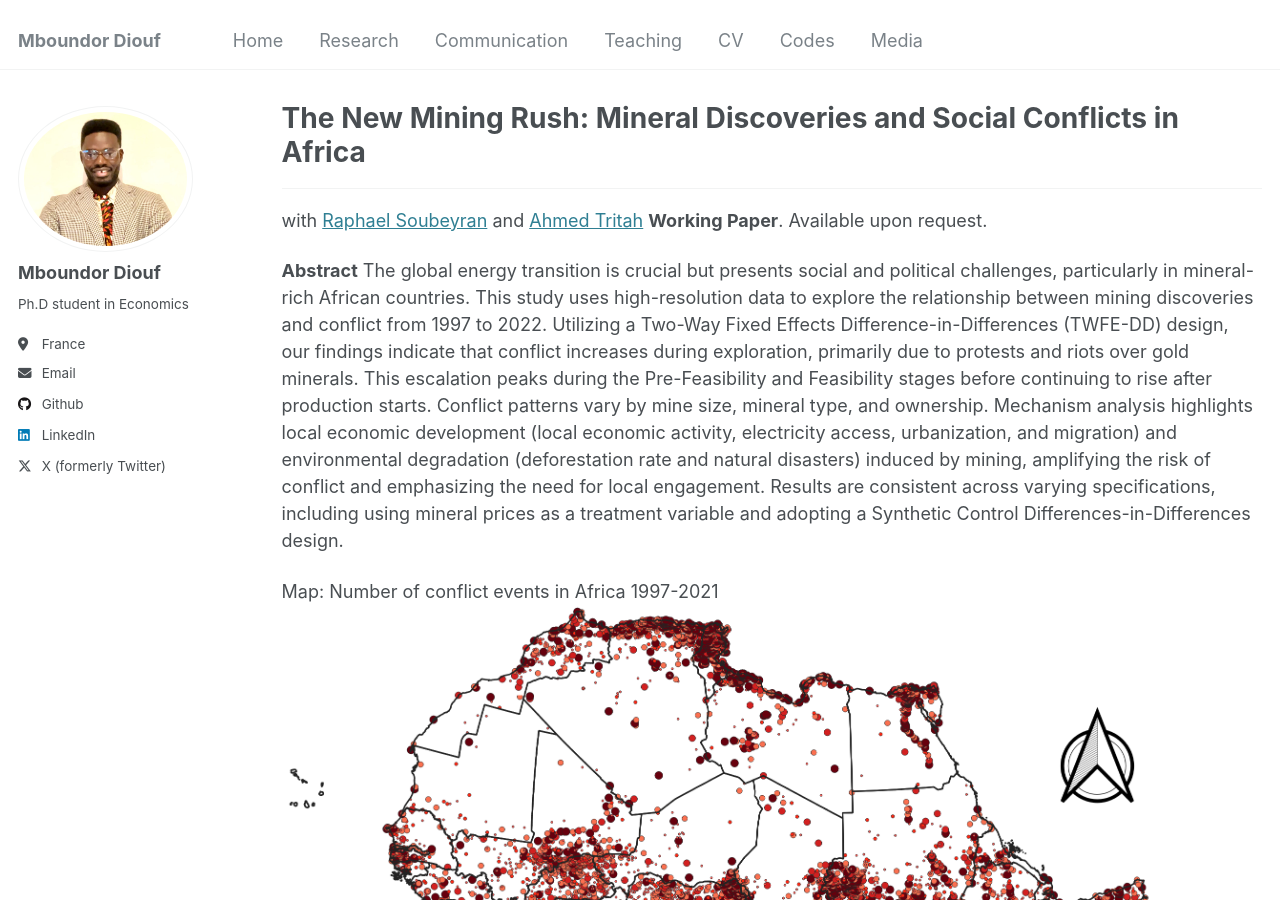
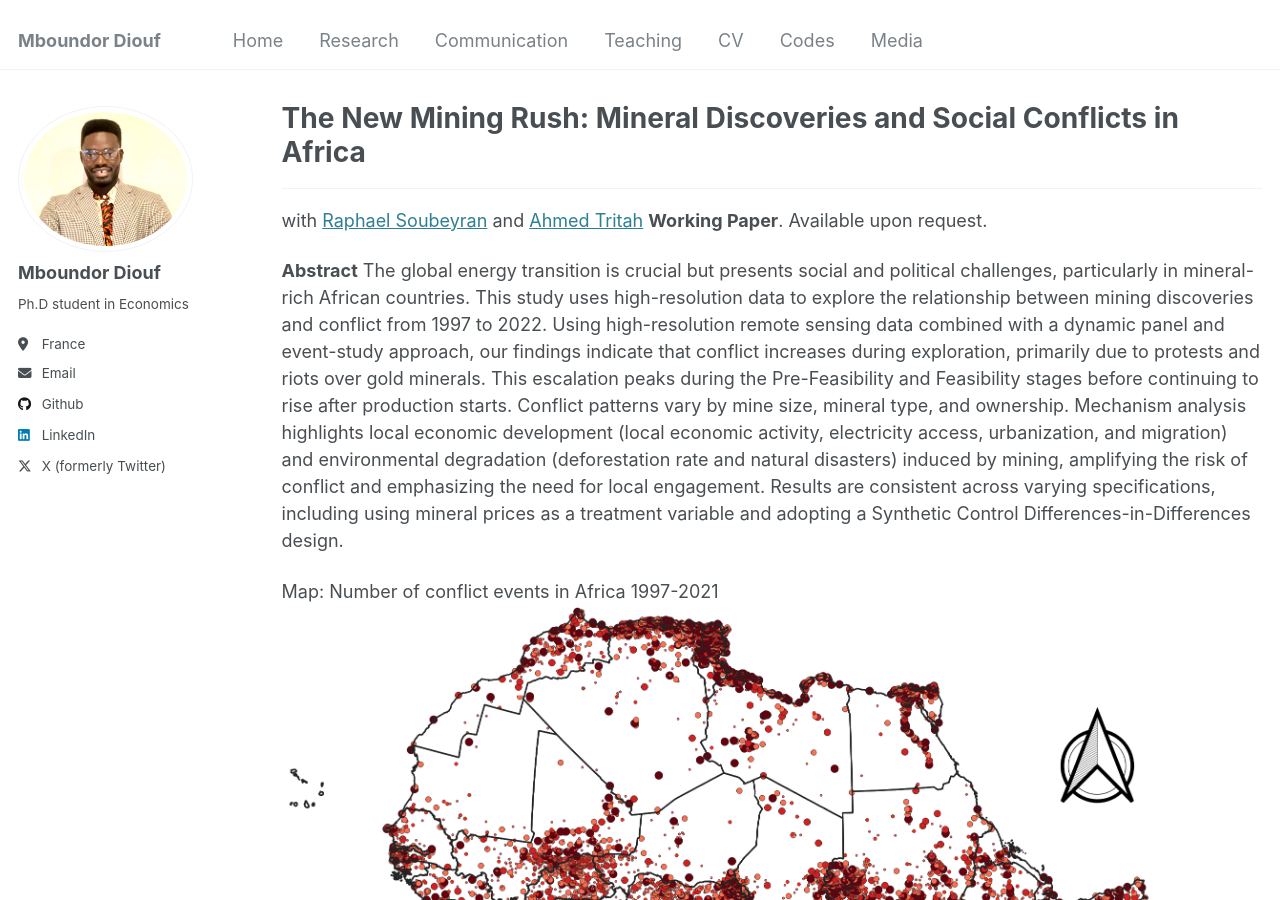
Before and after one commit to mboundordiouf/mboundordiouf.github.io, a Jekyll site: the page built from _pages/publications.md, in a window 1280 px wide and 900 px high, scrolled down 3826 px. Built offline with Jekyll 4.4.1, drawn with Linux system fonts in a browser that asks for light colours.

Commit message:
Update publications.md

```diff
--- a/_pages/publications.md
+++ b/_pages/publications.md
@@ -33,7 +33,7 @@ with [Raphael Soubeyran](https://sites.google.com/site/soubeyranhomepage/) and [
 **Working Paper**. Available upon request.
 
 **Abstract**
-The global energy transition is crucial but presents social and political challenges, particularly in mineral-rich African countries. This study uses high-resolution data to explore the relationship between mining discoveries and conflict from 1997 to 2022. Utilizing a Two-Way Fixed Effects Difference-in-Differences (TWFE-DD) design, our findings indicate that conflict increases during exploration, primarily due to protests and riots over gold minerals. This escalation peaks during the Pre-Feasibility and Feasibility stages before continuing to rise after production starts. Conflict patterns vary by mine size, mineral type, and ownership. Mechanism analysis highlights local economic development (local economic activity, electricity access, urbanization, and migration) and environmental degradation (deforestation rate and natural disasters) induced by mining, amplifying the risk of conflict and emphasizing the need for local engagement. Results are consistent across varying specifications, including using mineral prices as a treatment variable and adopting a Synthetic Control Differences-in-Differences design.
+The global energy transition is crucial but presents social and political challenges, particularly in mineral-rich African countries. This study uses high-resolution data to explore the relationship between mining discoveries and conflict from 1997 to 2022. Using high-resolution remote sensing data combined with a dynamic panel and event-study approach, our findings indicate that conflict increases during exploration, primarily due to protests and riots over gold minerals. This escalation peaks during the Pre-Feasibility and Feasibility stages before continuing to rise after production starts. Conflict patterns vary by mine size, mineral type, and ownership. Mechanism analysis highlights local economic development (local economic activity, electricity access, urbanization, and migration) and environmental degradation (deforestation rate and natural disasters) induced by mining, amplifying the risk of conflict and emphasizing the need for local engagement. Results are consistent across varying specifications, including using mineral prices as a treatment variable and adopting a Synthetic Control Differences-in-Differences design.
 
  Map: Number of conflict events in Africa 1997-2021 <br/><img src='/images/Map_number of ACLED events.png'>
 
```
